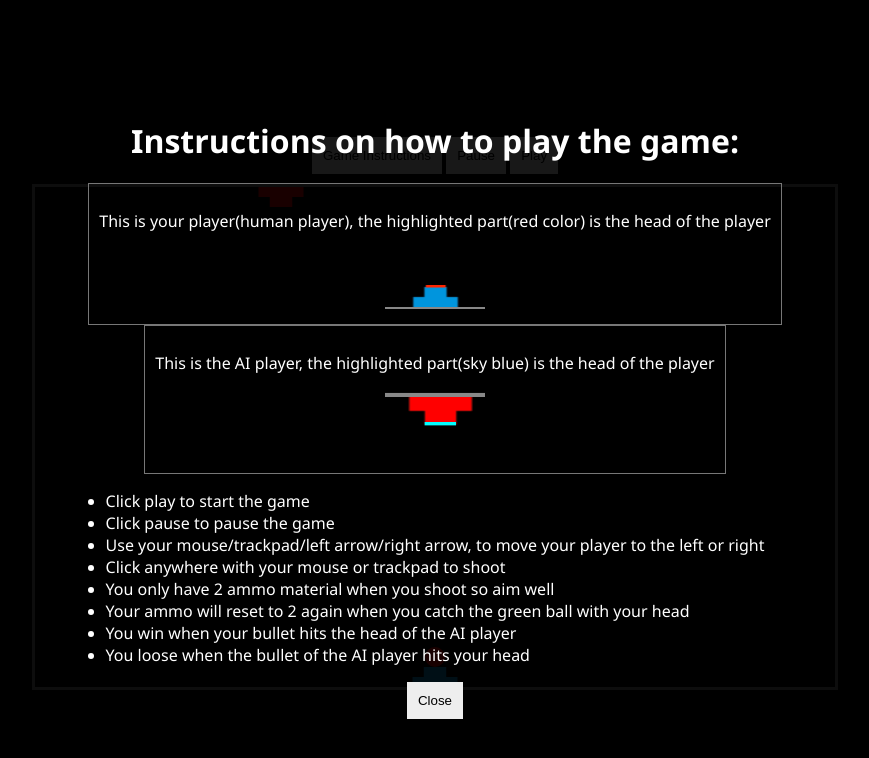
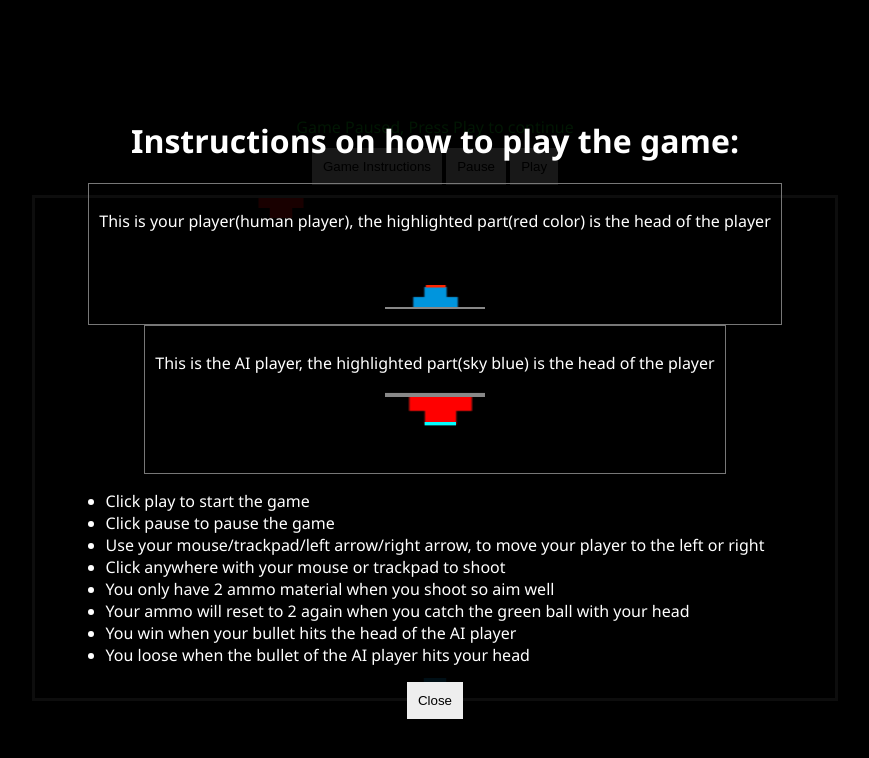
Before and after one commit to dkbaffour777/shooter, a plain HTML site: page shooter.html in a window 1280 px wide. Both pictures are taken after a click on the button "Game Instructions". Shown: the whole page, without its empty margins (205-1074 px from the left). Drawn offline with Linux system fonts and the light colour scheme.

Commit message:
add Game model, add pause and play functionality

```diff
--- a/index.js
+++ b/index.js
@@ -1,6 +1,7 @@
 // Canvas
 import { canvas, ctx } from "./canvas.js";
 // Models
+import { Game } from "./models/Game.js";
 import { Player, playerHeight, playerWidth } from "./models/Player.js";
 import { AI_Player } from "./models/AI_Player.js";
 import { Bullet, bulletRadius } from "./models/Bullet.js";
@@ -24,17 +25,6 @@ const player_human = new Player(
 const human_bullets = new Bullets();
 const human_bullet_id = new Id();
 
-document.addEventListener("click", () => {
-    // Enable shooting when the human player has ammo
-    if(player_human.getAmmo() > 0) {
-        let x = (player_human.x_body + (playerWidth / 4)) + (playerWidth / 4);
-        let y = (canvas.height - (2 * playerHeight)) - bulletRadius;
-        let spd = 10;
-        human_bullets.add({ id: human_bullet_id.get(), bullet: new Bullet(x, y, spd, "#0095DD") });
-        human_bullet_id.next();
-        player_human.useAmmo();
-    }
-});
 // Create the human player's ammo object for refilling ammo
 const human_ammo = new Bullets();
 const human_ammo_id = new Id();
@@ -42,11 +32,13 @@ let human_ammo_interval = setInterval(() => {
     // Random drop of the player human ammo
     // from the top of the canvas
     // in every 5 seconds
-    let x = Math.floor(Math.random()*canvas.width);
+    if (game.getMode() === "play") {
+        let x = Math.floor(Math.random() * canvas.width);
         let y = bulletRadius;
         let spd = 1;
         human_ammo.add({ id: human_ammo_id.get(), ammo: new Bullet(x, y, spd, "green") });
         human_ammo_id.next();
+    }
 }, 5000);
 
 // Create the AI player object
@@ -61,28 +53,22 @@ const ai_bullets = new Bullets();
 const ai_bullets_id = new Id();
 
 let ai_bullet_interval = setInterval(() => {
+    if (game.getMode() === "play") {
         let x = (player_AI.x_body + (playerWidth / 4)) + (playerWidth / 4);
         let y = (2 * playerHeight) + bulletRadius;
         let spd = 20;
         ai_bullets.add({ id: ai_bullets_id.get(), bullet: new Bullet(x, y, spd, "red") });
         ai_bullets_id.next();
+    }
 }, 300);
 
-const endGame =(msg)=> {
-    clearInterval(human_ammo_interval);
-    clearInterval(ai_bullet_interval);
-    player_AI.stopMotion();
-    player_human.stopMotion();
-    human_bullets.stopMotion();
-    human_ammo.stopMotion();
-    ai_bullets.stopMotion();
-    /* setTimeout(() => {
-        alert(msg);
-        document.location.reload();
-    }, 1000); */
-}
+const _players = [player_human, player_AI];
+const _intervals = [human_ammo_interval, ai_bullet_interval];
+const _bullets = [human_ammo, ai_bullets, human_bullets];
+const _msgEle = document.querySelector("#gmsg");
+const game = new Game(_players, _intervals, _bullets, _msgEle);
 
-const draw =()=> {
+const draw = () => {
     ctx.clearRect(0, 0, canvas.width, canvas.height);
 
     player_human.draw();
@@ -97,9 +83,11 @@ const draw =()=> {
             && bullet.x < x_pl_AI + (playerWidth / 2)) {
 
             bullet.y += 0;
-            endGame("You won!");
+            game.end("You won!");
         } else {
+            if (game.getMode() === "play") {
                 bullet.y -= bullet.spd;
+            }
 
             // Remove the bullet from the bullets array when it misses the target
             // For memory management
@@ -117,9 +105,11 @@ const draw =()=> {
             && bullet.x > x_pl_human
             && bullet.x < x_pl_human + (playerWidth / 2)) {
             bullet.y += 0;
-            endGame("Game over. Player AI won!");
+            game.end("Game over. Player AI won!");
         } else {
+            if (game.getMode() === "play") {
                 bullet.y += bullet.spd;
+            }
 
             // Remove the bullet from the bullets array when it misses the target
             // For memory management
@@ -142,8 +132,9 @@ const draw =()=> {
             human_ammo.remove(id);
 
         } else {
+            if (game.getMode() === "play") {
                 ammo.y += ammo.spd;
-
+            }
             // Remove the ammo from the ammos array when it misses the target
             // For memory management
             if (ammo.y > (canvas.height - bulletRadius)) {
@@ -153,7 +144,7 @@ const draw =()=> {
     })
 
     // Human Player Motion detection and barriers
-    if(player_human.motion()) {
+    if (player_human.motion()) {
         if (rightPressed && player_human.x_body < canvas.width - playerWidth) {
             player_human.x_body += 7;
         }
@@ -182,12 +173,39 @@ const draw =()=> {
 
 draw();
 
+document.addEventListener("click", (e) => {
+    // Enable shooting when the human player has ammo
+    const doDefault = () => {
+        if (player_human.getAmmo() > 0 && game.getMode() === "play") {
+            let x = (player_human.x_body + (playerWidth / 4)) + (playerWidth / 4);
+            let y = (canvas.height - (2 * playerHeight)) - bulletRadius;
+            let spd = 10;
+            human_bullets.add({ id: human_bullet_id.get(), bullet: new Bullet(x, y, spd, "#0095DD") });
+            human_bullet_id.next();
+            player_human.useAmmo();
+        }
+    }
+    switch (e.target.outerText) {
+        case "Play":
+            game.play();
+            break;
+        case "Pause":
+            game.pause();
+            break;
+        case "Game Instructions":
+            game.pause();
+            break;
+        default:
+            doDefault();
+            break;
+    }
+});
 
-document.querySelector("#open-inst").addEventListener("click", ()=> {
+document.querySelector("#open-inst").addEventListener("click", () => {
     document.querySelector("#inst").style.display = "flex";
 });
 
-document.querySelector("#close-inst").addEventListener("click", ()=> {
+document.querySelector("#close-inst").addEventListener("click", () => {
     document.querySelector("#inst").style.display = "none";
 });
 
--- a/models/AI_Player.js
+++ b/models/AI_Player.js
@@ -4,7 +4,11 @@ export class AI_Player extends Player {
     #direction = 1;
 
     getDirection() {
-        if(!this.motion()) this.#direction = 0;
+        if(!this.motion()) {
+            this.#direction = 0;
+        }
+        else if (this.#direction === 0 && this.motion()) this.#direction = 1;
+
         return this.#direction;
     }
     changeDirection() {
--- a/models/Bullet.js
+++ b/models/Bullet.js
@@ -9,10 +9,6 @@ export class Bullet {
         this.spd = spd;
         this.color = color;
     }
-    stopMotion() {
-        this.x = 0;
-        this.y = 0;
-    }
     draw() {
         ctx.beginPath();
         ctx.arc(this.x, this.y, bulletRadius, 0, Math.PI * 2);
--- /dev/null
+++ b/models/Game.js
@@ -0,0 +1,31 @@
+export class Game {
+    constructor(players, intervals, bullets, msgEle) {
+        this.players = players;
+        this.intervals = intervals;
+        this.bullets = bullets;
+        this.msgEle = msgEle;
+    }
+    #mode = "play";
+    getMode() {
+        return this.#mode;
+    }
+    pause() {
+        this.#mode = "pause"
+        this.players.map(player => player.stopMotion());
+        this.msgEle.textContent = "Game Paused, Press Play to continue";
+    }
+    play() {
+        this.#mode = "play";
+        this.players.map(player => player.startMotion());
+        this.msgEle.textContent = "";
+    }
+    end(msg) {
+        this.players.map(player => player.stopMotion());
+        this.intervals.map(interval => clearInterval(interval));
+        this.bullets.map(list => list.empty());
+        setTimeout(() => {
+            alert(msg);
+            document.location.reload();
+        }, 1000);
+    }
+};
--- a/shooter.html
+++ b/shooter.html
@@ -28,6 +28,9 @@
             justify-content: center;
             align-items: center;
             display: none;
+        }
+        #gmsg {
+            color: rgb(16, 218, 33);
         }
         .img-des {
             border: 1px solid #777;
@@ -82,6 +85,7 @@
         </ul>
         <button id="close-inst">Close</button>
     </div>
+    <div id="gmsg"></div>
     <div id="menu">
         <button id="open-inst">Game Instructions</button>
         <button>Pause</button>
```
Lines whose indentation alone changed are shown as unchanged.
